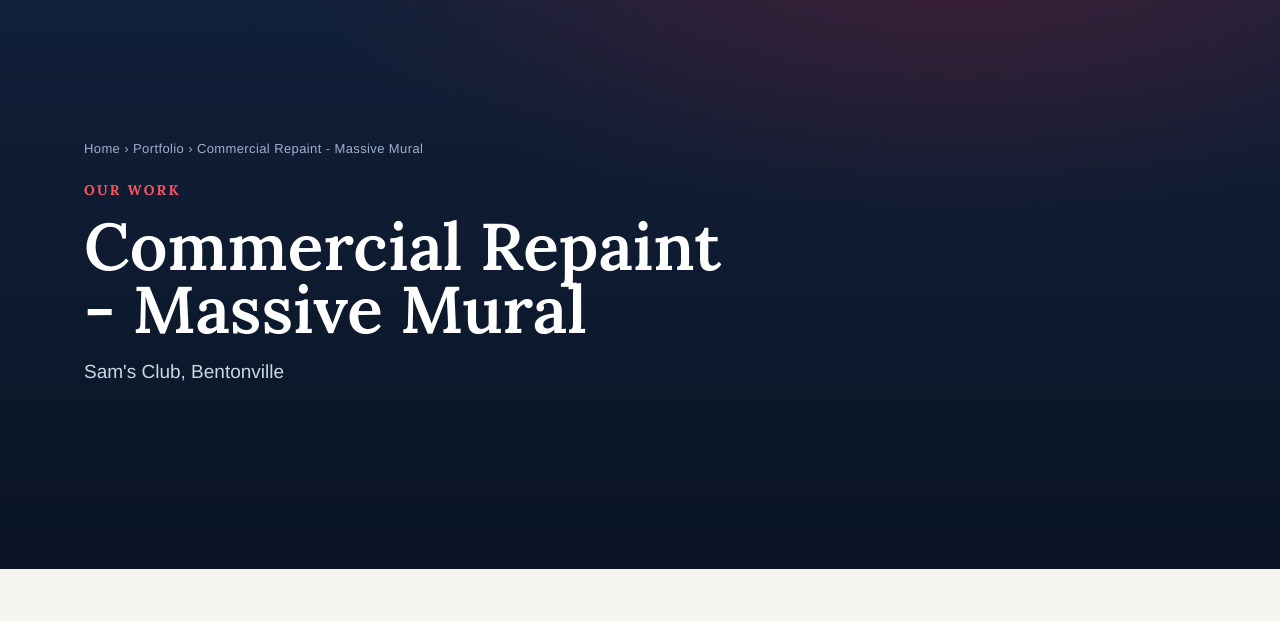
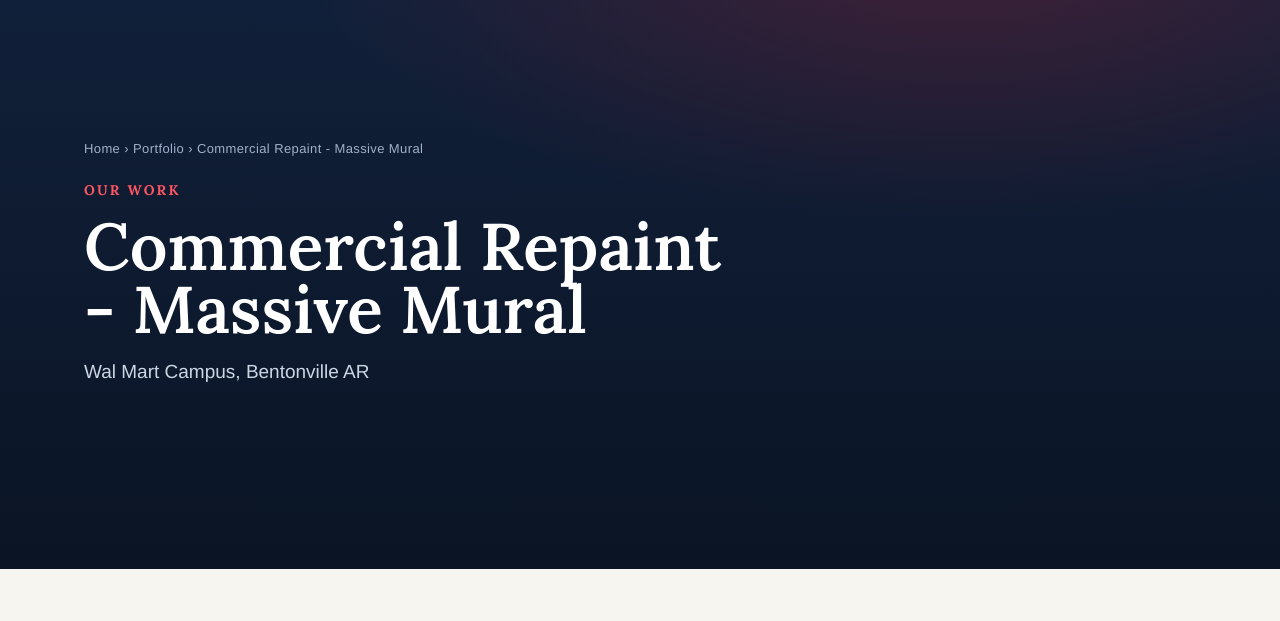
Before and after one commit to davidnichols3426-glitch/liberty-painting-site, an Eleventy site: page portfolio/projects/2026-06-27-commercial-repaint.md in a window 1280 px wide. Shown: the part 128-749 px from the top of the page. Built offline with nearby package versions, Linux system fonts and the light colour scheme; Eleventy itself is replaced by a stand-in of ours; files that its build step writes are made by us from their sources.

Commit message:
Update post: 2026-06-27-commercial-repaint

```diff
--- a/portfolio/projects/2026-06-27-commercial-repaint.md
+++ b/portfolio/projects/2026-06-27-commercial-repaint.md
@@ -1,6 +1,6 @@
 ---
 title: Commercial Repaint - Massive Mural
-location: Sam's Club, Bentonville
+location: Wal Mart Campus, Bentonville AR
 date: 2026-06-27
 photo: https://www.libertypaintingnwa.net/assets/uploads/img_4719.jpeg
 imageAlt: Commercial Repaint, Sam's Club, Bentonville
```
